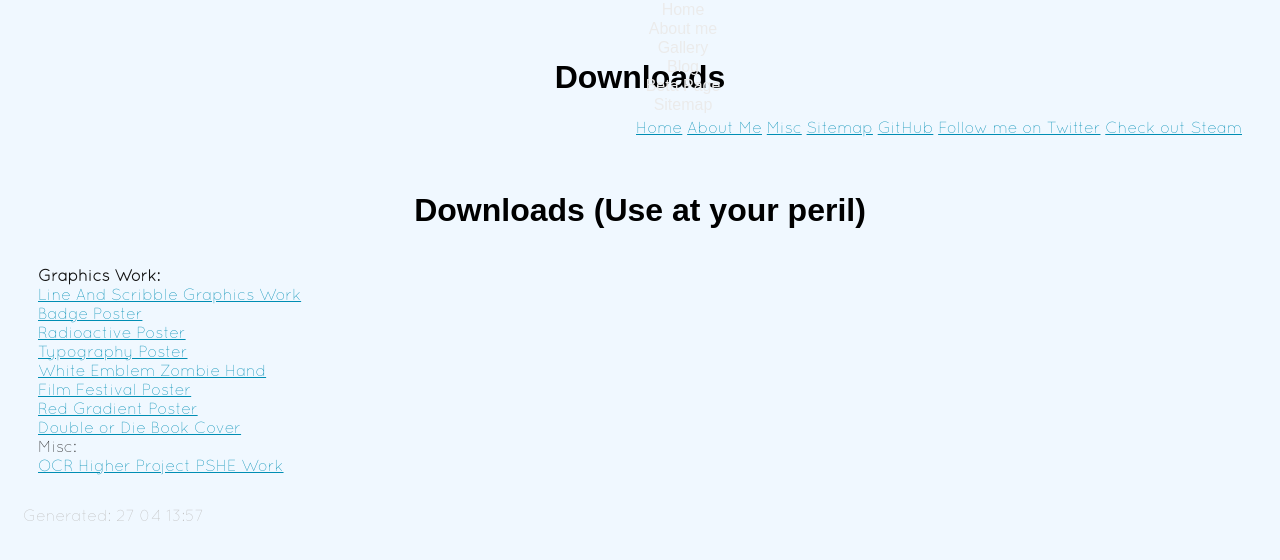
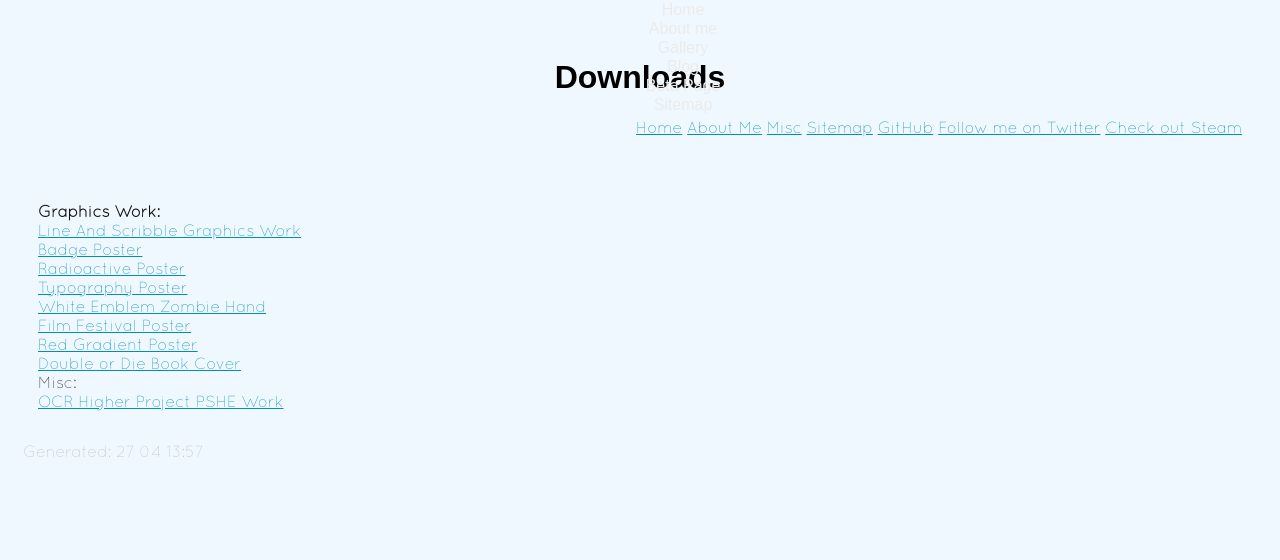
Before and after one commit to boffnoff/boffnoff.github.com, a Jekyll site: the page built from downloads.html, in a window 1280 px wide. Shown: the top 560 px of the page. Built offline with Jekyll 4.4.1, drawn with Linux system fonts in a browser that asks for light colours; some web fonts are replaced.

```diff
--- a/downloads.html
+++ b/downloads.html
@@ -8,9 +8,6 @@
 
 
 <br>
- <h1>
-     Downloads (Use at your peril)
-    </h1>
 
 
 
```
